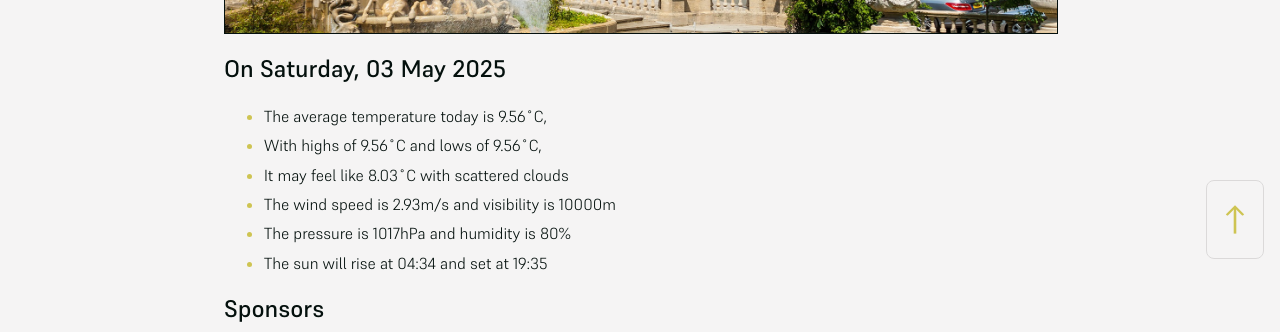
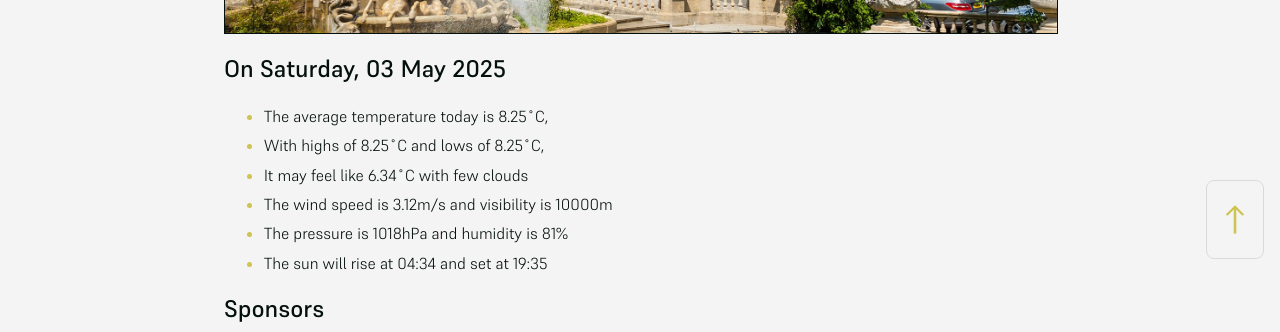
Before and after one commit to mat-0/cheltenham-open-data, a Jekyll site: the page built from index.md, in a window 1280 px wide. Shown: the part 625-957 px from the top of the page. Built offline with Jekyll 4.4.1, drawn with Linux system fonts in a browser that asks for light colours.

Commit message:
Updated 2025-05-03 22:57:58

```diff
--- a/index.md
+++ b/index.md
@@ -10,11 +10,11 @@ seo: Menu
 <!-- weather_marker starts -->
 ## On Saturday, 03 May 2025
 
-- The average temperature today is 9.56˚C,
-- With highs of 9.56˚C and lows of 9.56˚C,
-- It may feel like 8.03˚C with scattered clouds
-- The wind speed is 2.93m/s and visibility is 10000m
-- The pressure is 1017hPa and humidity is 80%
+- The average temperature today is 8.25˚C,
+- With highs of 8.25˚C and lows of 8.25˚C,
+- It may feel like 6.34˚C with few clouds
+- The wind speed is 3.12m/s and visibility is 10000m
+- The pressure is 1018hPa and humidity is 81%
 - The sun will rise at 04:34 and set at 19:35
 
 <!-- weather_marker ends -->
```
Also changed, not shown: _data/flood.json (+5 -69 lines), _pages/news.md (+5 -5 lines).
